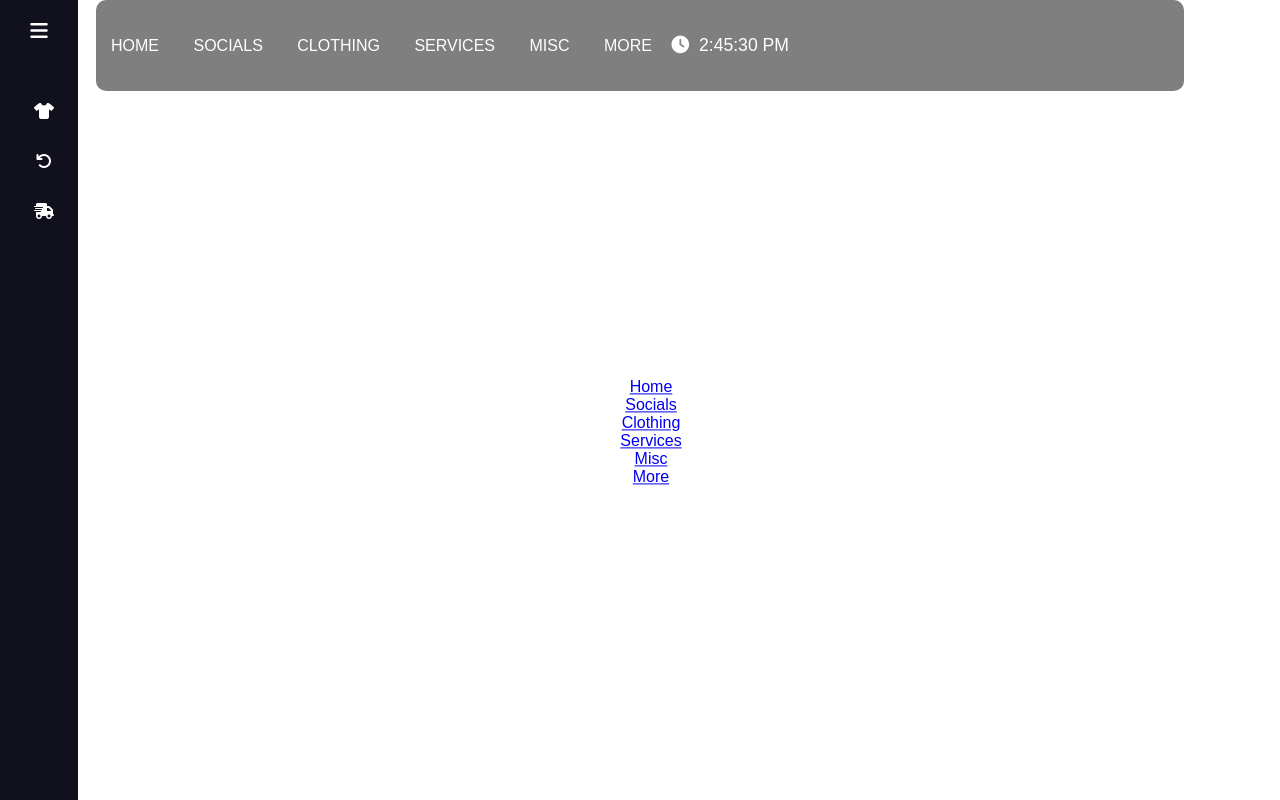
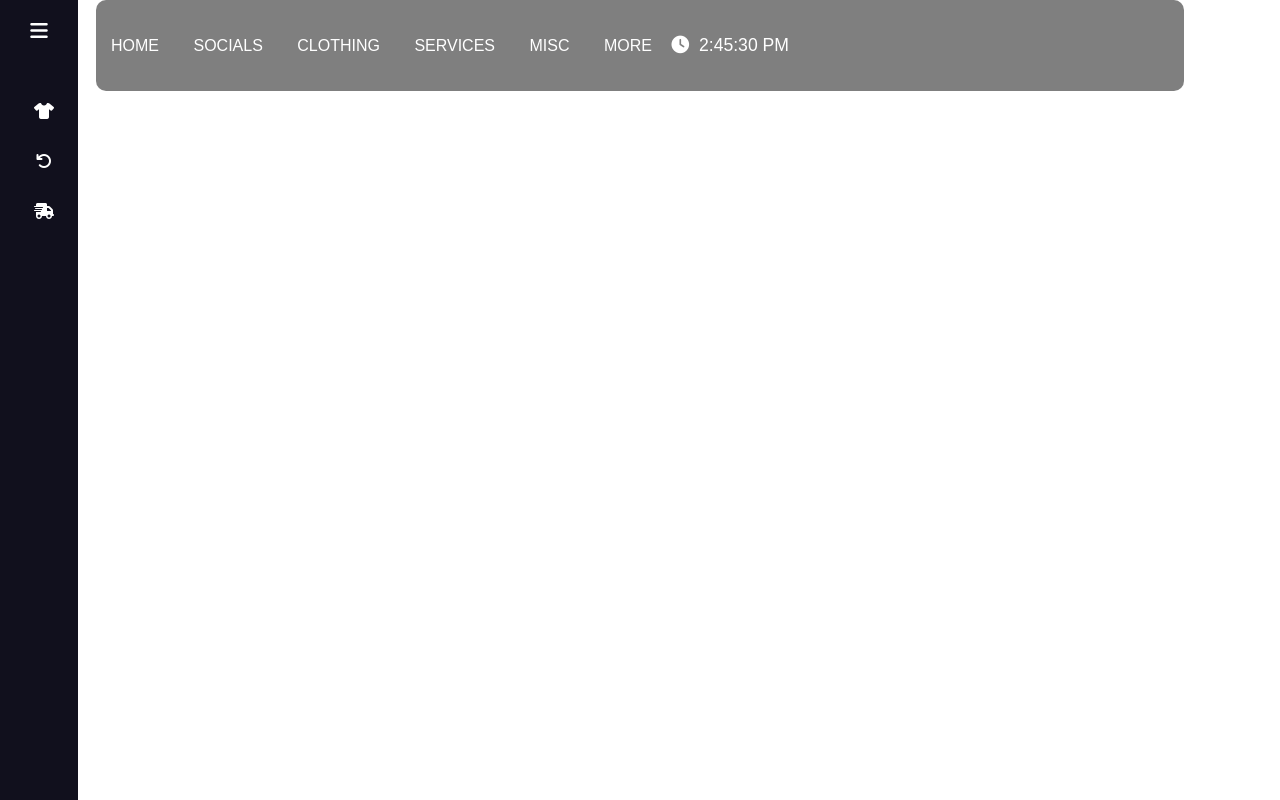
Before and after one commit to chuck776/halcyon-herbs, a plain HTML site: page clothing.html in a window 1280 px wide. Drawn offline with Linux system fonts and the light colour scheme.

Commit message:
Update clothing.html

```diff
--- a/clothing.html
+++ b/clothing.html
@@ -66,16 +66,6 @@
             <div class="content">
             <!--<img src="H_coming_soon.jpg" alt="Coming soon" class="comingsoon-img"   > -->
 
-                    <li><a href="/halcyon-herbs/index.html">Home</a></li>
-                    <li><a href="/halcyon-herbs/socials.html">Socials</a></li>
-                    <li><a href="/halcyon-herbs/clothing.html">Clothing</a></li>
-                    <li><a href="/halcyon-herbs/services.html">Services</a></li>
-                    <li><a href="/halcyon-herbs/misc.html">Misc</a></li>
-                    <li><a href="/halcyon-herbs/more.html">More</a></li>
-                </ul>
-            </div>
-            <div class="content">
-             <!--<img src="H_coming_soon.jpg" alt="Coming soon" class="comingsoon-img"   > -->
             </div>
         </div>
         <script src="index.js"></script>
```
